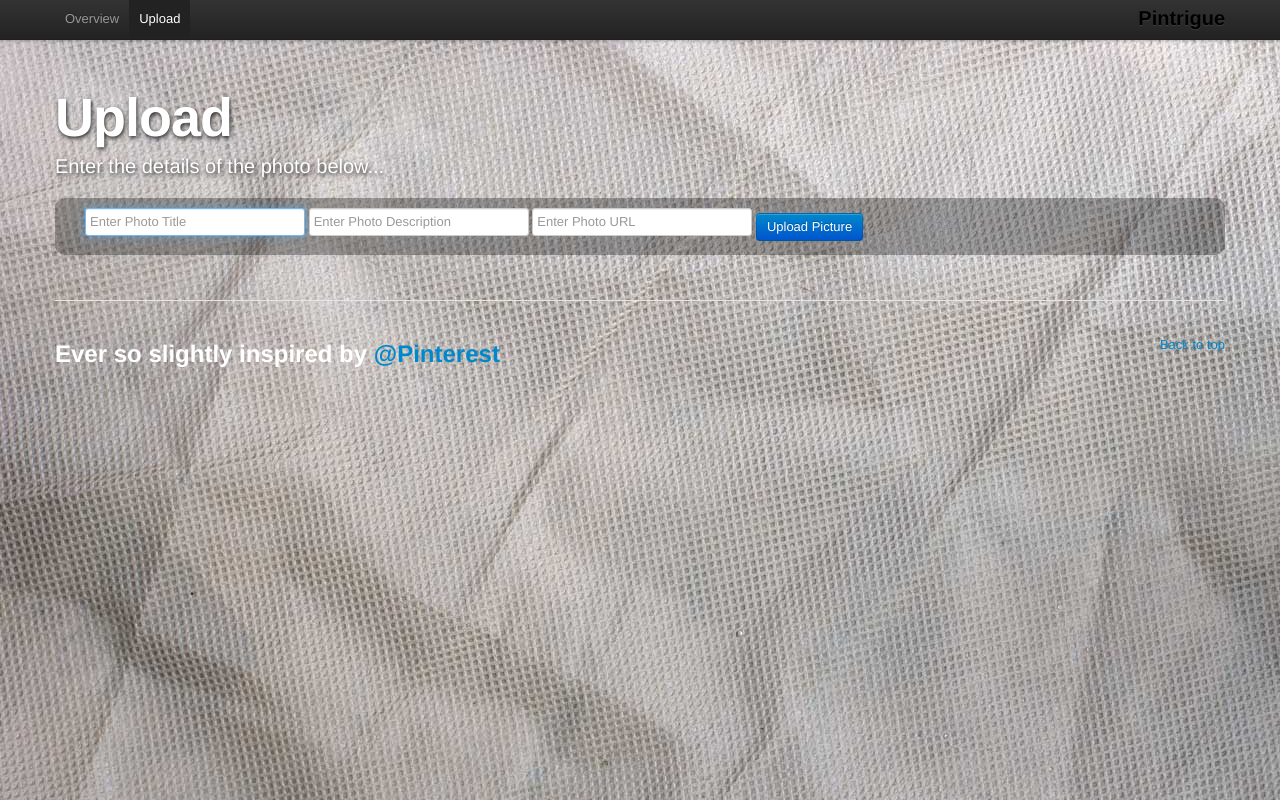
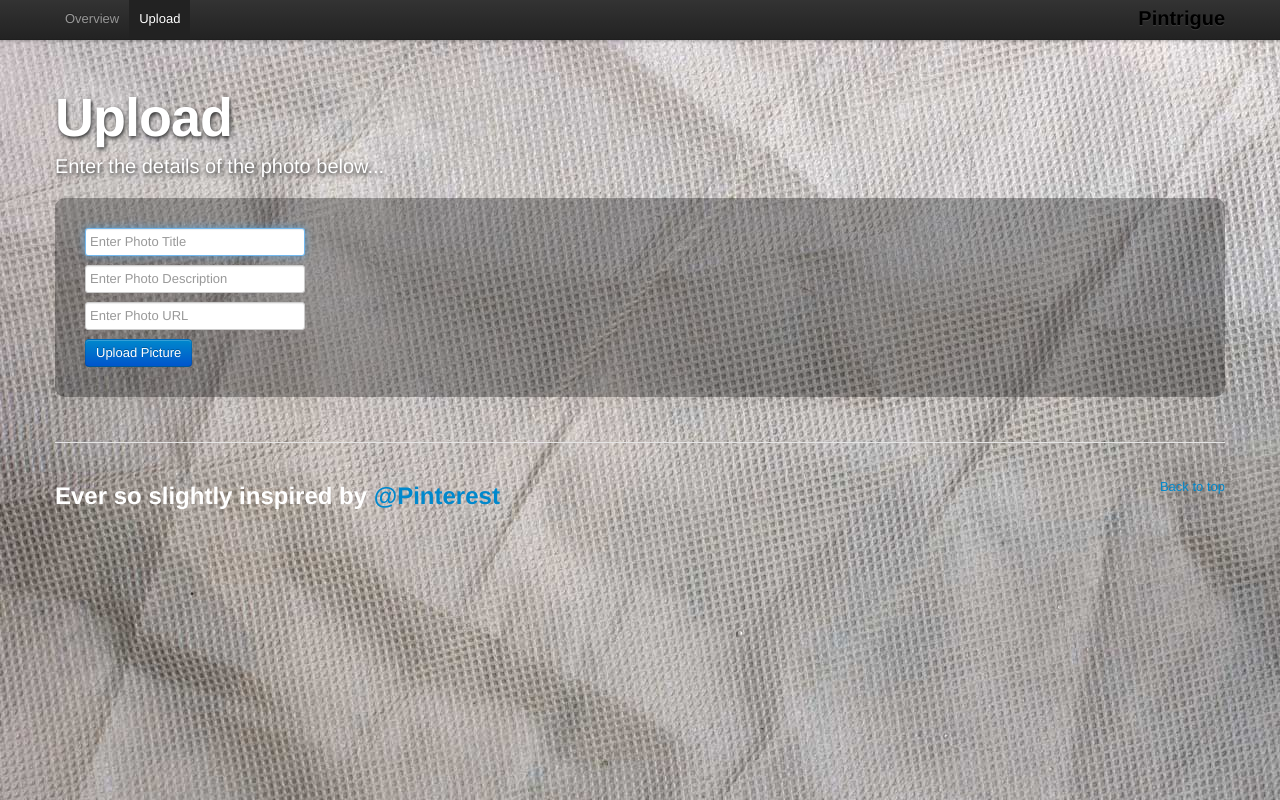
Before and after one commit to kevinbluer/pintrigue, a website: page public/upload.html in a window 1280 px wide. Drawn offline with Linux system fonts and the light colour scheme.

Commit message:
few UX tweaks

```diff
--- a/public/js/pintrigue-upload.js
+++ b/public/js/pintrigue-upload.js
@@ -17,35 +17,15 @@ $(function() {
 			},
 			function(data) {
 				if (data.status === "ok") {
-					window.alert("replace with jQuery / Twitter success message...use as an example");
+					window.alert("Image successfully added :)");
 				}
 				else {
-					window.alert("replace with in-browser dialog 'oops'");
+					window.alert("Oops, something went wrong :(");
 				}
 			},
 			"json"
 		).error(function(e, xhr) {
 			window.alert("Unable to save: " + e);
 		});
-
-		/*
-
-			// post the tracks list to the tracks endpoint
-			$.post(
-				"/set/save",
-				{
-					tracks: tracks
-				},
-				function(data){
-
-					// display success message
-					newAlert('success', 'Set Saved Successfully');
-				},
-				"json"
-			).error(function(e, xhr) {
-				window.alert("Unable to save: " + e);
-			});
-		*/
-
 	});
 });
--- a/public/upload.html
+++ b/public/upload.html
@@ -71,10 +71,10 @@
 <div class="container-fluid background">
   <div class="row-fluid">
 	<div class="upload">
-		<input id="title" type="text" placeholder="Enter Photo Title">
-		<input id="content" type="text" placeholder="Enter Photo Description">
-		<input id="url" type="text" placeholder="Enter Photo URL">
-		<a class="btn btn-primary" id="upload">Upload Picture</a>
+		<div style="padding-top: 20px"><input id="title" type="text" placeholder="Enter Photo Title"></div>
+		<div><input id="content" type="text" placeholder="Enter Photo Description"></div>
+		<div><input id="url" type="text" placeholder="Enter Photo URL"></div>
+		<div style="padding-bottom: 20px"><a class="btn btn-primary" id="upload">Upload Picture</a></div>
 	</div>
   </div>
 </div>
```
Also changed, not shown: public/js/pintrigue-upload.min.js.
